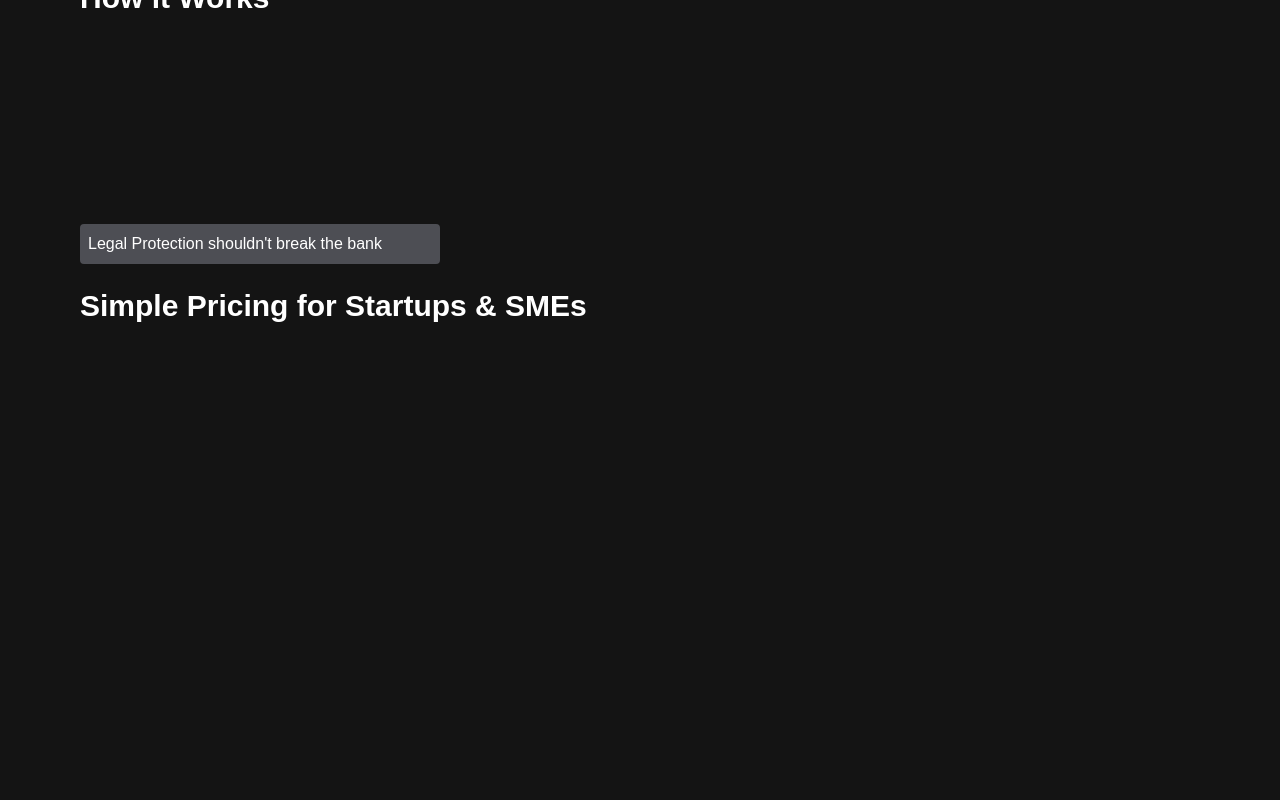
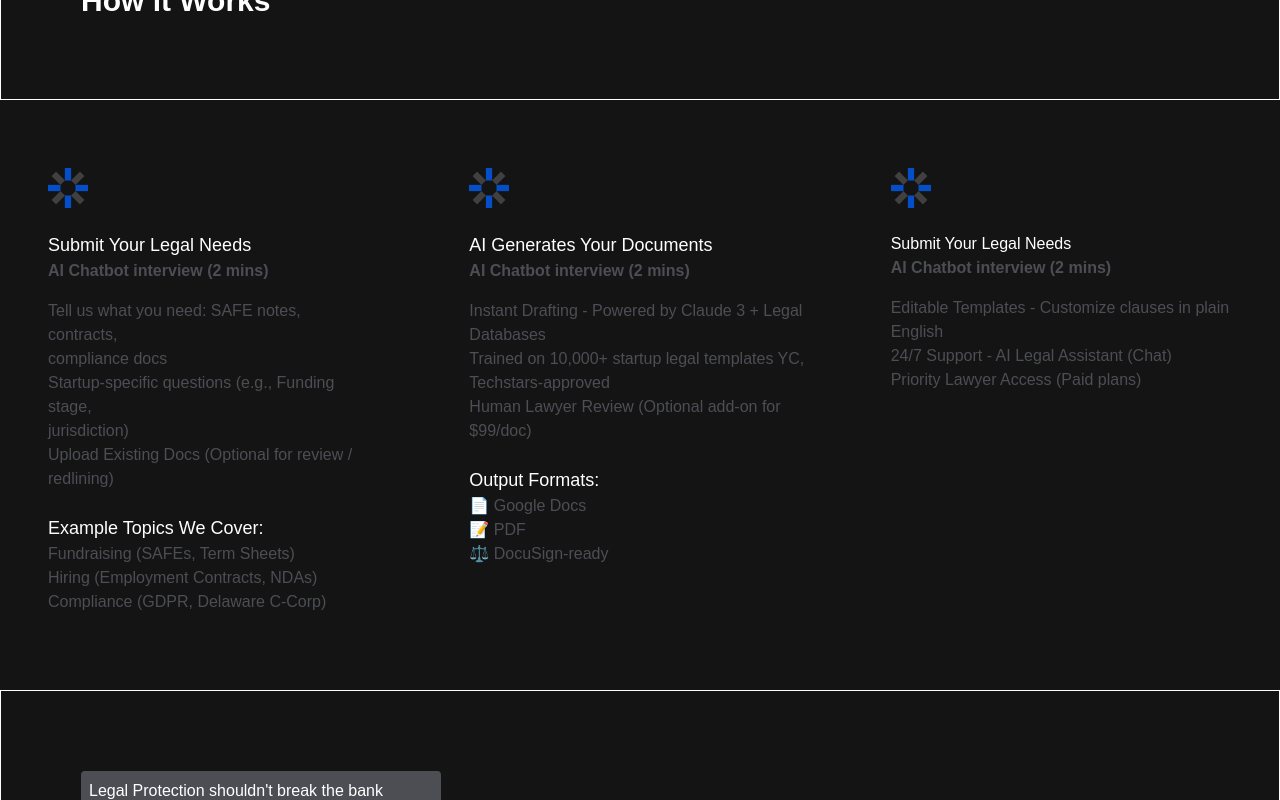
Before and after one commit to Emzzy241/Aittorney, a Next.js app: page / in a window 1280 px wide. Shown: the part 1800-2600 px from the top of the page. Before the commit the page ends 2204 px from the top, so only its background shows below. Built offline with nearby package versions, Linux system fonts and the light colour scheme.

Commit message:
add Steps

```diff
--- a/src/app/page.tsx
+++ b/src/app/page.tsx
@@ -3,6 +3,7 @@ import Nav from "@/components/Nav";
 import HeroSection from "@/components/HeroSection";
 import ContentSection from "@/components/ContentSection";
 import CoreFeaturesSection from "@/components/CoreFeaturesSection";
+import ToDoListSection from "@/components/ToDoListSection";
 
 export default function Home() {
   return (
@@ -19,11 +20,13 @@ export default function Home() {
         title="Get investor-ready legal docs in 3 simple steps"
         subtitle="How it Works"
       />
+      <ToDoListSection />
       {/* Submit your legal needs component */}
       <ContentSection
         title="Legal Protection shouldn't break the bank"
         subtitle="Simple Pricing for Startups & SMEs"
       />
+
     </main>
   );
 }
--- a/src/components/Button.tsx
+++ b/src/components/Button.tsx
@@ -6,7 +6,7 @@ interface ButtonSectionProps {
 
 const Button = ({ btnText }: ButtonSectionProps) => {
     return (
-        <button className="text-white bg-[blue] p-1 pt-2 pb-2 rounded w-32 border border-[#044FC7] text-sm cursor-pointer">{ btnText }</button>
+        <button className="text-white bg-[#044FC7] p-1 pt-2 pb-2 rounded w-32 border border-[#044FC7] text-sm cursor-pointer">{ btnText }</button>
     );
 }
 
--- a/src/components/ContentSection.tsx
+++ b/src/components/ContentSection.tsx
@@ -7,7 +7,7 @@ interface ContentSectionProps {
 
 const ContentSection = ({ title, subtitle}: ContentSectionProps) => {
     return (
-        <div className="text-left p-4 text-[#fff] border-[#262626] mt-7 mb-5 p-20">
+        <div className="text-left p-4 text-[#fff] border mt-7 mb-5 p-20">
             <h4 className="rounded  p-2 bg-[#4d4e54] w-90">{ title }</h4>
             <h2 className="font-bold text-3xl mt-6">{ subtitle }</h2>
             {/* <h4 className="rounded border p-2 bg-[#4d4e54] w-90">AI-Powered Legal Protection at Startup Speed</h4>
--- a/src/components/CoreFeaturesSection.tsx
+++ b/src/components/CoreFeaturesSection.tsx
@@ -9,6 +9,10 @@ const CoreFeaturesSection = () => {
         <div className="features outline-[#fff] width-full grid md:grid-cols-2 gap-60 p-4 h-full w-full mb-20 mt-20">
             <div className="feature1 border-[#fff] md:pt-40 md:pl-30 w-5/12">
                 {/* A logo image I will get later*/}
+                <i>
+                    <img src="/images/icon-1.png" alt="" />
+                </i>
+                <br />
                 <h3 className="text-white text-2xl w-40 mb-5 ">Core Features</h3>
                 < Button
                     btnText="See Sample Docs"
--- /dev/null
+++ b/src/components/ToDoListSection.tsx
@@ -0,0 +1,105 @@
+import { LiHTMLAttributes } from "react";
+
+// interface ToDoListSectionProps {
+//     heading1: string,
+//     paragraph1: string,
+//     heading2: string,
+//     paragraph2: LiHTMLAttributes<string>,
+
+// }
+
+const ToDoListSection = () => {
+    return (
+        <div className="steps p-2 grid grid-cols-3">
+            <div className="step1 p-10 w-11/12">
+                <i>
+                    <img src="/images/icon.png" alt="" />
+                </i>
+                <br />
+                <h4 className="text-white text-[18px]"> Submit Your Legal Needs </h4>
+                <p className="font-bold">AI Chatbot interview (2 mins)</p>
+                <div className="pt-4">
+                    <ul className="text-[16px]">
+                        {/*
+
+
+
+
+                         */}
+
+                        <li>Tell us what you need: SAFE notes, contracts, <br /> compliance docs</li>
+                        <li>Startup-specific questions (e.g., Funding stage, <br /> jurisdiction)</li>
+                        <li>Upload Existing Docs (Optional for review / <br /> redlining)</li>
+                    </ul>
+                </div>
+                <br />
+                <h4 className="text-white text-[18px]"> Example Topics We Cover:</h4>
+                <div>
+
+                    <ul className="text-[16px]">
+                        <li>Fundraising (SAFEs, Term Sheets)</li>
+                        <li>Hiring (Employment Contracts, NDAs)</li>
+                        <li>Compliance (GDPR, Delaware C-Corp)</li>
+                    </ul>
+                </div>
+
+            </div>
+            <div className="step2 p-10">
+                <i>
+                    <img src="/images/icon.png" alt="" />
+                </i>
+                <br />
+                <h4 className="text-white text-[18px]"> AI Generates Your Documents </h4>
+                <p className="font-bold">AI Chatbot interview (2 mins)</p>
+                <div className="pt-4">
+                    <ul className="text-[16px]">
+                        <li>Instant Drafting -  Powered by Claude 3 + Legal <br /> Databases</li>
+                        <li>Trained on 10,000+ startup legal templates YC, <br /> Techstars-approved</li>
+                        <li>Human Lawyer Review (Optional add-on for <br /> $99/doc)  </li>
+
+
+                    </ul>
+                </div>
+                <br />
+                <h4 className="text-white text-[18px]"> Output Formats:</h4>
+                <div>
+                    {/*
+
+
+
+                    */}
+
+                    <ul className="text-base">
+                        <li>📄 Google Docs</li>
+                        <li>📝 PDF</li>
+                        <li>⚖️ DocuSign-ready</li>
+                    </ul>
+                </div>
+            </div>
+            <div className="step3 p-10">
+                <i>
+                    <img src="/images/icon.png" alt="" />
+                </i>
+                <br />
+                <h4 className="text-white"> Submit Your Legal Needs </h4>
+                <p className="font-bold">AI Chatbot interview (2 mins)</p>
+                <div className="pt-4">
+                    {/*
+                        Editable Templates - Customize clauses in plain English
+24/7 Support - AI Legal Assistant (Chat)
+                    */}
+                    <ul className="text-[16px]">
+                        <li>Editable Templates - Customize clauses in plain <br /> English</li>
+                        <li>24/7 Support - AI Legal Assistant (Chat)</li>
+                        <li>Priority Lawyer Access (Paid plans)</li>
+                    </ul>
+                </div>
+                <br />
+
+            </div>
+
+        </div>
+    );
+}
+
+export default ToDoListSection;
```
Also changed, not shown: public/images/Icon-1.png (added), public/images/Icon.png (added).
